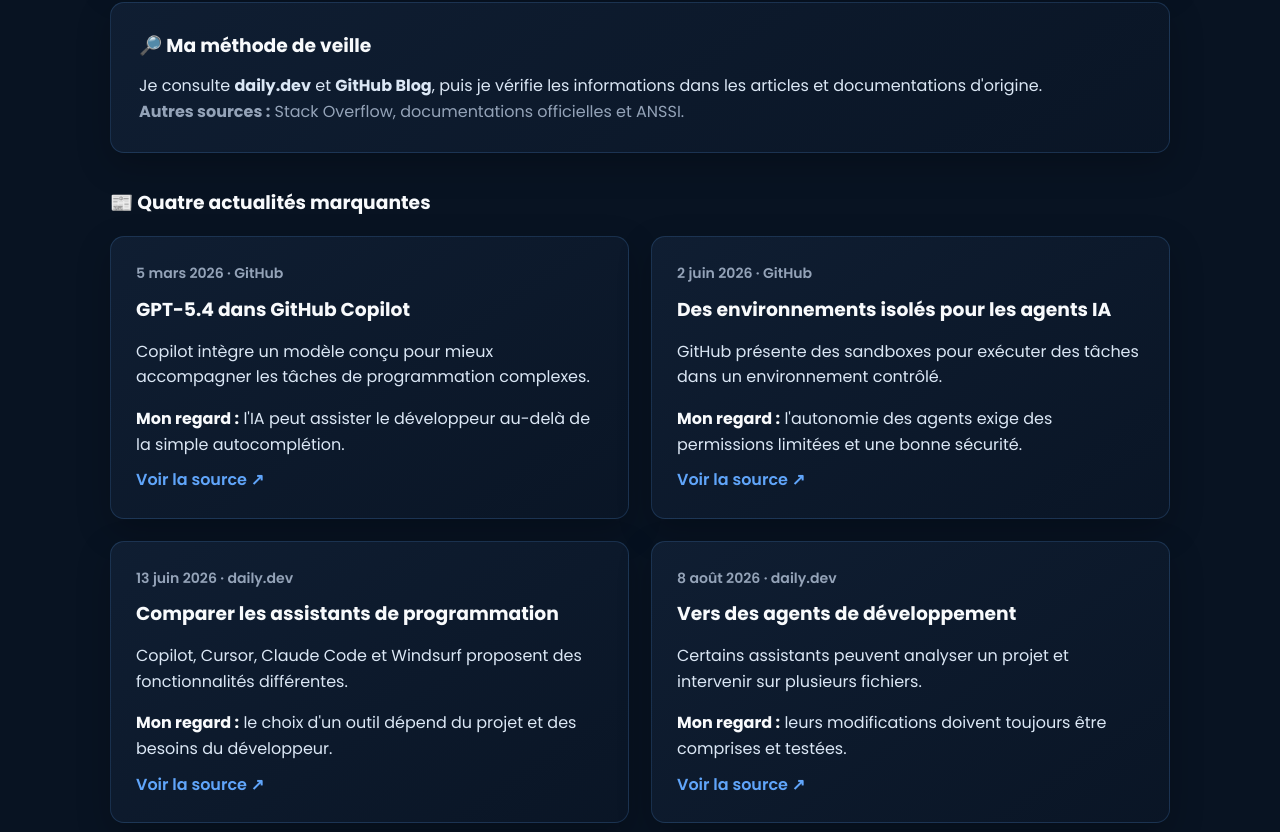
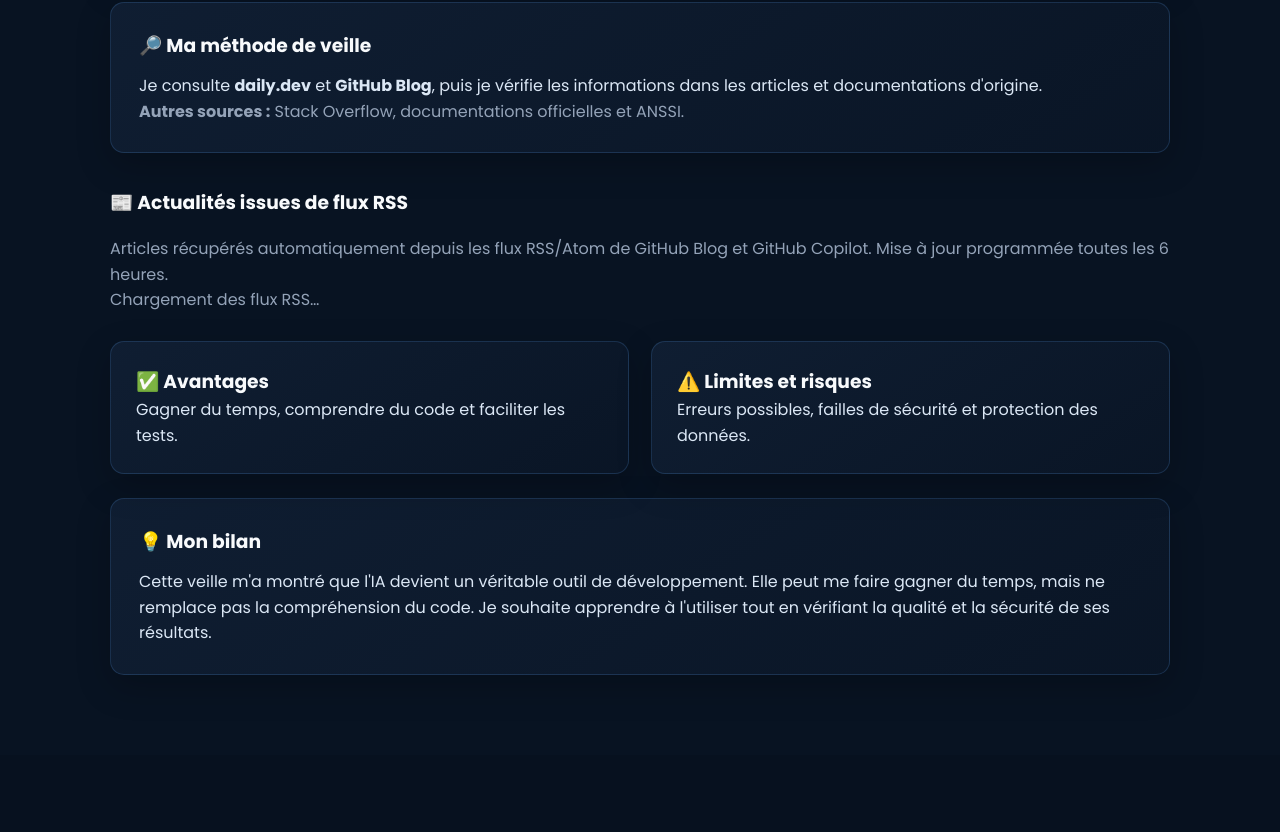
Before and after one commit to youssou18drame-crypto/Mon-Portfolio, a plain HTML site: page index.html in a window 1280 px wide. Shown: the part 7710-8542 px from the top of the page. Drawn offline with Linux system fonts and the light colour scheme.

Commit message:
Replace static watch articles with live RSS article container

```diff
--- a/index.html
+++ b/index.html
@@ -907,37 +907,11 @@
                     <p class="veille-sources"><strong>Autres sources :</strong> Stack Overflow, documentations officielles et ANSSI.</p>
                 </div>
 
-                <h3 class="veille-subtitle">📰 Quatre actualités marquantes</h3>
-                <div class="veille-grid">
-                    <article class="veille-card">
-                        <div class="veille-date">5 mars 2026 · GitHub</div>
-                        <h3>GPT-5.4 dans GitHub Copilot</h3>
-                        <p>Copilot intègre un modèle conçu pour mieux accompagner les tâches de programmation complexes.</p>
-                        <p class="veille-retour"><strong>Mon regard :</strong> l'IA peut assister le développeur au-delà de la simple autocomplétion.</p>
-                        <a class="veille-link" href="https://github.blog/changelog/2026-03-05-gpt-5-4-is-generally-available-in-github-copilot/" target="_blank" rel="noopener noreferrer">Voir la source ↗</a>
-                    </article>
-                    <article class="veille-card">
-                        <div class="veille-date">2 juin 2026 · GitHub</div>
-                        <h3>Des environnements isolés pour les agents IA</h3>
-                        <p>GitHub présente des sandboxes pour exécuter des tâches dans un environnement contrôlé.</p>
-                        <p class="veille-retour"><strong>Mon regard :</strong> l'autonomie des agents exige des permissions limitées et une bonne sécurité.</p>
-                        <a class="veille-link" href="https://github.blog/changelog/2026-06-02-cloud-and-local-sandboxes-for-github-copilot-now-in-public-preview/" target="_blank" rel="noopener noreferrer">Voir la source ↗</a>
-                    </article>
-                    <article class="veille-card">
-                        <div class="veille-date">13 juin 2026 · daily.dev</div>
-                        <h3>Comparer les assistants de programmation</h3>
-                        <p>Copilot, Cursor, Claude Code et Windsurf proposent des fonctionnalités différentes.</p>
-                        <p class="veille-retour"><strong>Mon regard :</strong> le choix d'un outil dépend du projet et des besoins du développeur.</p>
-                        <a class="veille-link" href="https://daily.dev/blog/best-ai-coding-assistants-comparison/" target="_blank" rel="noopener noreferrer">Voir la source ↗</a>
-                    </article>
-                    <article class="veille-card">
-                        <div class="veille-date">8 août 2026 · daily.dev</div>
-                        <h3>Vers des agents de développement</h3>
-                        <p>Certains assistants peuvent analyser un projet et intervenir sur plusieurs fichiers.</p>
-                        <p class="veille-retour"><strong>Mon regard :</strong> leurs modifications doivent toujours être comprises et testées.</p>
-                        <a class="veille-link" href="https://daily.dev/blog/best-ai-coding-agents-comparison/" target="_blank" rel="noopener noreferrer">Voir la source ↗</a>
-                    </article>
-                </div>
+                <h3 class="veille-subtitle">📰 Actualités issues de flux RSS</h3>
+                <p class="veille-sources">Articles récupérés automatiquement depuis les flux RSS/Atom de GitHub Blog et GitHub Copilot. Mise à jour programmée toutes les 6 heures.</p>
+                <p id="veille-rss-status" class="veille-sources" role="status">Chargement des flux RSS…</p>
+                <div id="veille-rss-grid" class="veille-grid" aria-live="polite"></div>
+                <noscript><p>Activez JavaScript pour afficher les actualités des flux RSS.</p></noscript>
 
                 <div class="veille-bilan">
                     <div>
@@ -1529,7 +1503,7 @@
 }
 </style>
 
-<script src="script.js?v=3"></script>
+<script src="script.js?v=4"></script>
 
     <div id="preuve-modal" onclick="fermerPreuve(event)" style="display:none;position:fixed;inset:0;z-index:10000;background:rgba(0,0,0,.92);align-items:center;justify-content:center;padding:20px;">
         <button type="button" onclick="fermerPreuve()" aria-label="Fermer" style="position:absolute;top:18px;right:24px;border:0;background:none;color:white;font-size:38px;cursor:pointer;">×</button>
```
